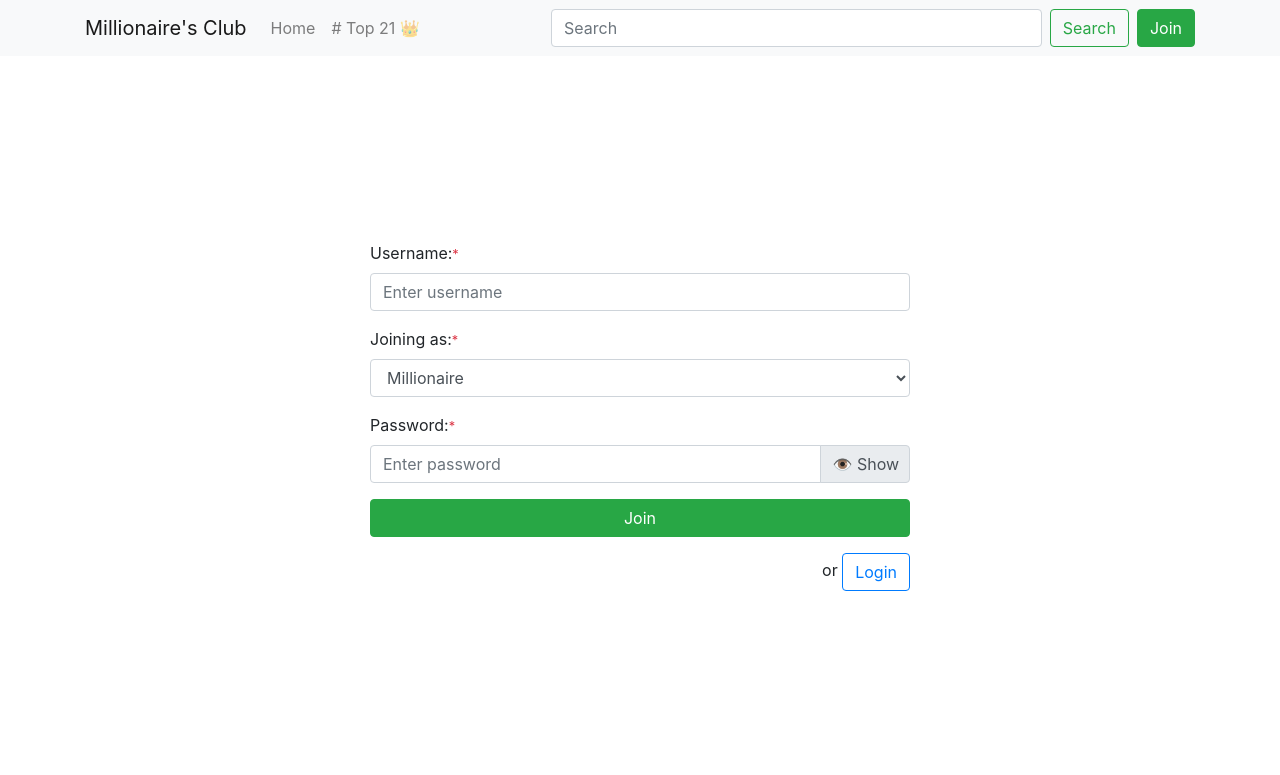
After one commit to TareqMonwer/dockerized-services, a Django app: page /users/registration/ in a window 1280 px wide. The commit adds this page. Shown: the top 775 px of the page. Run offline with Django 4.2, Linux system fonts and the light colour scheme; parts of the project's set-up code (start-up, migrations or seed data) failed here and were passed over; some libraries are stand-ins or nearby versions.

Commit message:
:zap: basic login registration url-view-templates added.

```diff
--- a/config/urls.py
+++ b/config/urls.py
@@ -22,6 +22,7 @@ urlpatterns = [
     path('admin/', admin.site.urls),
     path('', include('core.urls', namespace='core')),
     path('search/', include('search.urls', namespace='search')),
+    path('users/', include('users.urls', namespace='users')),
     path('__debug__/', include('debug_toolbar.urls')),
 ]
 
--- a/templates/_partials/navbar.html
+++ b/templates/_partials/navbar.html
@@ -16,11 +16,16 @@
                     <a class="nav-link" href="{% url 'core:top_millionaires_index_url' %}"># Top 21 👑</a>
                 </li>
             </ul>
-            <form class="form-inline my-2 my-lg-0" method="GET" action="{% url 'search:search_url' %}">
+            <form class="form-inline my-2 my-lg-0 justify-content-md-end" method="GET"
+                action="{% url 'search:search_url' %}" style="flex-grow: 1;">
                 <input class="form-control mr-sm-2" type="search"
-                    placeholder="Search" name="q" value="{% if query %}{{ query }}{% endif %}">
+                    placeholder="Search" name="q" value="{% if query %}{{ query }}{% endif %}"
+                    style="width: 70%;">
                 <button class="btn btn-outline-success my-2 my-sm-0" type="submit">Search</button>
             </form>
+            <a href="{% url 'users:registration_url' %}" class="btn btn-success ml-2">
+                Join
+            </a>
         </div>
     </div>
 </nav>
--- /dev/null
+++ b/users/templates/users/registration.html
@@ -0,0 +1,61 @@
+{% extends 'base.html' %}
+
+{% block title %} Join | {{ block.super }} {% endblock %}
+
+{% block body %}
+<div class="container">
+    <div class="row justify-content-center align-items-center flex-row" style="min-height: 90vh;">
+        <div class="col-12 col-md-6">
+            <form action="/action_page.php">
+                <div class="form-group">
+                    <label for="username">Username:<small class="text-danger">*</small></label>
+                    <input type="text" class="form-control" placeholder="Enter username"
+                        name="username" id="username" required>
+                </div>
+                <div class="form-group">
+                    <label for="account_type">Joining as:<small class="text-danger">*</small></label>
+                    <select class="form-control" id="account_type" name="account_type">
+                        <option>Millionaire</option>
+                        <option>Business</option>
+                        <option>None of the above</option>
+                    </select>
+                </div>
+                <div class="mb-3">
+                    <label for="password">Password:<small class="text-danger">*</small></label>
+                    <div class="input-group" style="cursor: pointer;">
+                        <input type="password" class="form-control" placeholder="Enter password"
+                            id="password" name="password">
+                        <div class="input-group-append" id="show_password">
+                            <span class="input-group-text" id="basic-addon2">
+                                👁️&nbsp;<span id="show_password_state" style="width: 40px;">Show</span>
+                            </span>
+                        </div>
+                    </div>
+                </div>
+                <button type="submit" class="btn btn-block mb-3 btn-success">Join</button>
+                <div class="float-right">
+                    or <a href="{% url 'users:login_url' %}" class="btn btn-outline-primary">Login</a>
+                </div>
+            </form>
+        </div>
+    </div>
+</div>
+{% endblock %}
+
+{% block js %}
+<script>
+    const showPasswordState = document.getElementById("show_password_state");
+    const showPasswordEl = document.getElementById("show_password");
+    const passwordInput = document.getElementById("password");
+
+    showPasswordEl.addEventListener('click', function(event) {
+        if (passwordInput.type === "password") {
+            passwordInput.type = "text";
+            showPasswordState.textContent = "Hide"
+        } else {
+            passwordInput.type = "password";
+            showPasswordState.textContent = "Show"
+        }
+    })
+</script>
+{% endblock %}
--- /dev/null
+++ b/users/urls.py
@@ -0,0 +1,10 @@
+from django.urls import path
+
+from users.views import registration_view, login_view
+
+
+app_name = 'users'
+urlpatterns = [
+    path('registration/', registration_view, name='registration_url'),
+    path('login/', login_view, name='login_url'),
+]
--- a/users/views.py
+++ b/users/views.py
@@ -1,3 +1,24 @@
-from django.shortcuts import render
+from django.views.generic import View
+from django.shortcuts import redirect, render
 
-# Create your views here.
+
+class RegistrationView(View):
+    def get(self, request):
+        return render(request, 'users/registration.html')
+
+    def post(self, request):
+        return redirect('core:millionaire_list_url')
+
+
+registration_view = RegistrationView.as_view()
+
+
+class LoginView(View):
+    def get(self, request):
+        return render(request, 'users/login.html')
+
+    def post(self, request):
+        return redirect('core:millionaire_list_url')
+
+
+login_view = LoginView.as_view()
```
Also changed, not shown: users/templates/users/login.html (added, +53 -0 lines).
